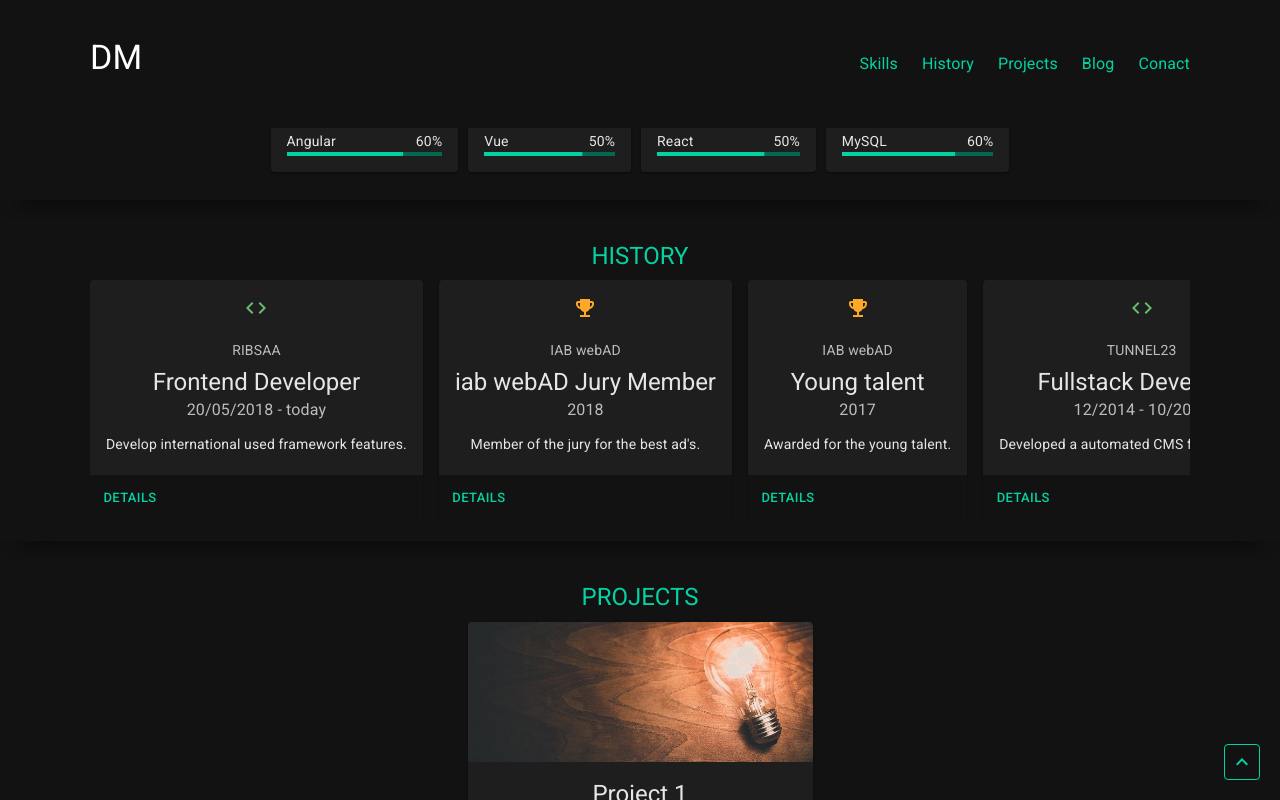
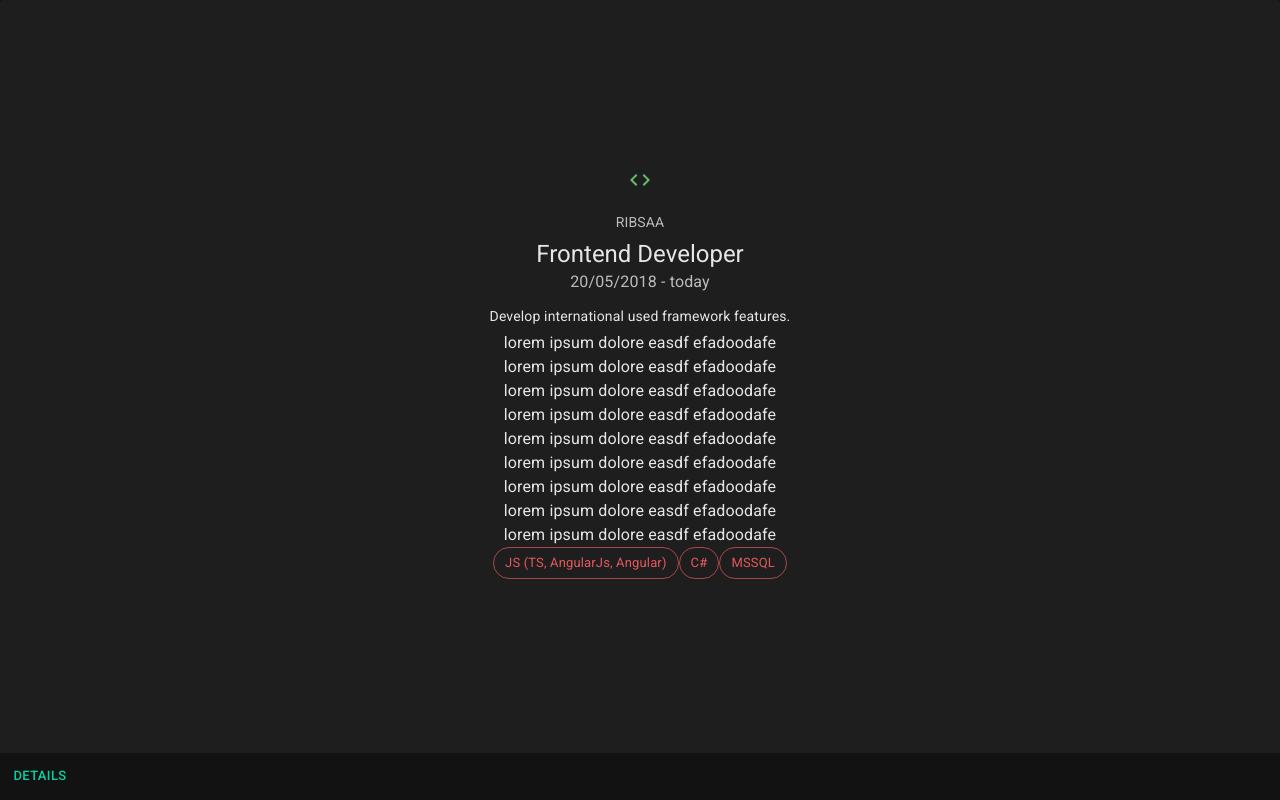
Before and after one commit to DominikMikes/portfolio, a React (Create React App) app: page / in a window 1280 px wide. Both pictures are taken after a click on the element 256 px from the left and 1025 px from the top of the page. Shown: the part 625-1425 px from the top of the page. Built offline with nearby package versions, Linux system fonts and the light colour scheme.

Commit message:
added history card and styles

```diff
--- /dev/null
+++ b/src/components/history/history-card.tsx
@@ -0,0 +1,117 @@
+import { Box, Button, Card, CardActionArea, CardActions, CardContent, Chip, Typography } from "@mui/material";
+import React from "react";
+
+// ICONS
+import EmojiEventsIcon from '@mui/icons-material/EmojiEvents';
+import CodeIcon from '@mui/icons-material/Code';
+// import SchoolIcon from '@mui/icons-material/School';
+
+import IHistory from 'model/IHistory';
+
+interface PropsType {
+    history: IHistory
+}
+
+export default class HistoryCard extends React.Component<PropsType, {}> {
+    history: IHistory
+    historyCard: any
+    lastBoundings: any
+    constructor(props: any) {
+        super(props);
+        this.history = this.props.history;
+        this.historyCard = React.createRef();
+    }
+    expandHistory () {
+        let node = this.historyCard.current;
+        if (node) {
+            // node.classList.toggle("expanded");
+            if (node.classList.contains("expanded")) {
+                node.classList.toggle("expanded");
+                node.style.top = this.lastBoundings.top+"px";
+                node.style.left = this.lastBoundings.left+"px";
+                node.style.height = this.lastBoundings.height+"px";
+                node.style.width = this.lastBoundings.width+"px";
+                setTimeout(() => {
+                    node.removeAttribute("style");
+                }, 10);
+            } else {
+                this.lastBoundings = node.getBoundingClientRect();
+                node.style.top = this.lastBoundings.top+"px";
+                node.style.left = this.lastBoundings.left+"px";
+                node.style.height = this.lastBoundings.height+"px";
+                node.style.width = this.lastBoundings.width+"px";
+                node.style.position = "fixed";
+                setTimeout(() => {
+                    node.classList.toggle("expanded");
+                }, 1);
+            }
+        }
+    }
+    renderIcon(type: string) {
+        switch(type) {
+            case 'work':
+                return <CodeIcon color="success"></CodeIcon>
+            case 'award':
+                return <EmojiEventsIcon color="warning"></EmojiEventsIcon>
+            default:
+                return '';
+        }
+    }
+    renderTechnologies(data: Array<string>) {
+        return data.map(technology => {
+            return <Chip
+            label={technology}
+            variant="outlined"
+            color="secondary"/>
+        });
+    }
+    render() {
+        return (
+            <Card
+                className="history-card"
+                onClick={this.expandHistory.bind(this)}
+                ref={this.historyCard}
+                sx={{ display: 'flex', flexDirection: 'column', flex: '0 0 auto', marginRight: 2 }}>
+                <CardActionArea sx={{ flex: 1, paddingTop: 2 }}>
+                    {this.renderIcon(this.history.type)}
+                    <CardContent>
+                        <Typography sx={{ fontSize: 14 }} color="text.secondary" gutterBottom>
+                            {this.history.organisation}
+                        </Typography>
+                        <Typography variant="h5" component="div">
+                            {this.history.job}
+                        </Typography>
+                        <Typography sx={{ mb: 1.5 }} color="text.secondary">
+                            {this.history.from}
+                            {this.history.to !== '' && <span> - {this.history.to} </span>}
+                        </Typography>
+                        <Typography gutterBottom variant="body2">
+                            {this.history.shortDescription}
+                        </Typography>
+                        <Typography className="history-content" gutterBottom variant="body1">
+                            <div>
+                                <ul>
+                                    <li>lorem ipsum dolore easdf efadoodafe</li>
+                                    <li>lorem ipsum dolore easdf efadoodafe</li>
+                                    <li>lorem ipsum dolore easdf efadoodafe</li>
+                                    <li>lorem ipsum dolore easdf efadoodafe</li>
+                                    <li>lorem ipsum dolore easdf efadoodafe</li>
+                                    <li>lorem ipsum dolore easdf efadoodafe</li>
+                                    <li>lorem ipsum dolore easdf efadoodafe</li>
+                                    <li>lorem ipsum dolore easdf efadoodafe</li>
+                                    <li>lorem ipsum dolore easdf efadoodafe</li>
+                                </ul>
+                            </div>
+                            <Box sx={{ display: 'flex', flexWrap: 'wrap', justifyContent: 'center' }}>
+                                {this.renderTechnologies(this.history.technologies)}
+                            </Box>
+                        </Typography>
+                    </CardContent>
+                </CardActionArea>
+                <CardActions>
+                    <Button size="small">Details</Button>
+                </CardActions>
+            </Card>
+        );
+    }
+}
--- /dev/null
+++ b/src/components/history/history.scss
@@ -0,0 +1,24 @@
+@import '@styles/mixins';
+
+.history-card {
+    @include smooth-transition(all);
+
+    .history-content {
+        overflow: hidden;
+        transition: max-height .2s ease-in;
+        height: auto;
+        display: none;
+        // max-height: 0;
+    }
+
+    &.expanded {
+        top: 0 !important;
+        left: 0 !important;
+        height: 100% !important;
+        width: 100% !important;
+        z-index: 200;
+        .history-content {
+            display: block;
+        }
+    }
+}
--- a/src/components/history/history.tsx
+++ b/src/components/history/history.tsx
@@ -1,75 +1,26 @@
-import { Card, CardContent, Typography, CardActions, CardActionArea, Button, Chip } from "@mui/material";
+import { Box } from "@mui/system";
 import React from "react";
 
-import EmojiEventsIcon from '@mui/icons-material/EmojiEvents';
-import CodeIcon from '@mui/icons-material/Code';
-import SchoolIcon from '@mui/icons-material/School';
+import historyJSON from '@data/history.json';
 
-import historyJSON from '@data/history.json';
-import { Box } from "@mui/system";
+import './history.scss';
+import HistoryCard from "@components/history/history-card";
 
-interface IHistory {
-    organisation: string,
-    job: string,
-    from: string,
-    to: string,
-    shortDescription: string,
-    technologies: Array<string>,
-    type: string
-}
+import IHistory from "model/IHistory";
 
 export default class History extends React.Component {
     historyData = historyJSON
     histories: any
-    renderIcon(type: string) {
-        switch(type) {
-            case 'work':
-                return <CodeIcon color="success"></CodeIcon>
-            case 'award':
-                return <EmojiEventsIcon color="warning"></EmojiEventsIcon>
-            default:
-                return '';
-        }
-    }
-    renderTechnologies(data: Array<string>) {
-        return data.map(technology => {
-            return <Chip
-            label={technology}
-            variant="outlined"
-            color="secondary"/>
-        });
+    historyBox: React.RefObject<HTMLDivElement>;
+    constructor (props: any) {
+        super(props);
+        this.historyBox = React.createRef();
     }
     renderHistories(data: Array<IHistory>) {
         data.reverse();
 
         return data.map((history: IHistory) => {
-            return  <Card sx={{ display:'flex', flexDirection: 'column', flex: '0 0 auto', marginRight: 2 }}>
-                        <CardActionArea sx={{flex: 1, paddingTop: 2}}>
-                            {this.renderIcon(history.type)}
-                            <CardContent>
-                                <Typography sx={{ fontSize: 14 }} color="text.secondary" gutterBottom>
-                                {history.organisation}
-                                </Typography>
-                                <Typography variant="h5" component="div">
-                                {history.job}
-                                </Typography>
-                                <Typography sx={{ mb: 1.5 }} color="text.secondary">
-                                {history.from}
-                                {history.to !== '' && <span> - { history.to } </span> }
-                                </Typography>
-                                <Typography gutterBottom variant="body2">
-                                {history.shortDescription}
-                                </Typography>
-                                {/* <Box sx={{display:'flex', flexWrap: 'wrap', justifyContent: 'space-evenly'}}>
-                                    {this.renderTechnologies(history.technologies)}
-                                </Box> */}
-                            </CardContent>
-                        </CardActionArea>
-                        <CardActions>
-                            <Button size="small">Details</Button>
-                        </CardActions>
-                    </Card>
-
+            return <HistoryCard history={history}></HistoryCard>
         });
     }
     render() {
--- a/src/components/navbar/navbar.tsx
+++ b/src/components/navbar/navbar.tsx
@@ -1,4 +1,4 @@
-import * as React from 'react';
+import React from 'react';
 
 import '../../App.scss';
 import './navbar.scss';
--- /dev/null
+++ b/src/model/IHistory.tsx
@@ -0,0 +1,9 @@
+export default interface IHistory {
+    organisation: string,
+    job: string,
+    from: string,
+    to: string,
+    shortDescription: string,
+    technologies: Array<string>,
+    type: string
+}
--- a/src/styles/mixins.scss
+++ b/src/styles/mixins.scss
@@ -1,3 +1,3 @@
-@mixin smooth-transition($type) {
-    transition: $type 0.2s ease-in;
-  }
+@mixin smooth-transition($type...) {
+    transition: #{$type} 0.2s ease-in !important;
+}
```
